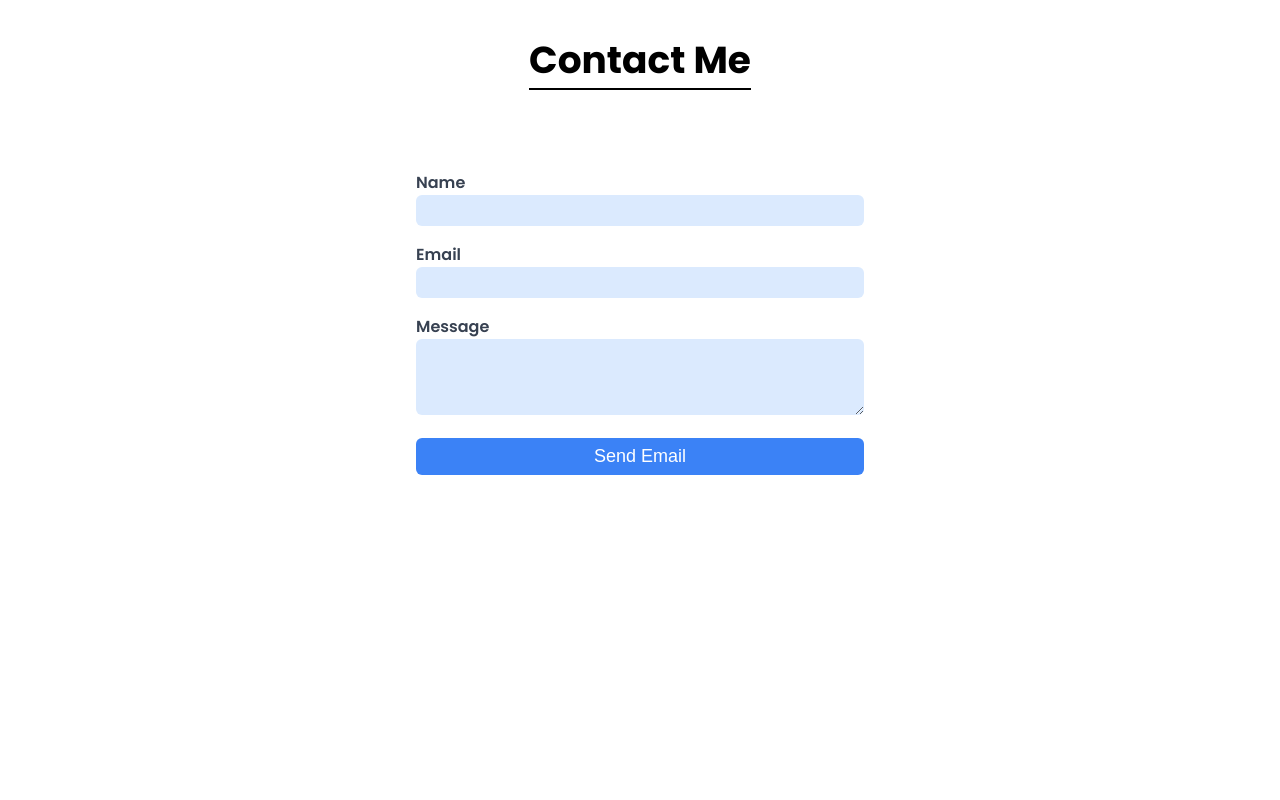
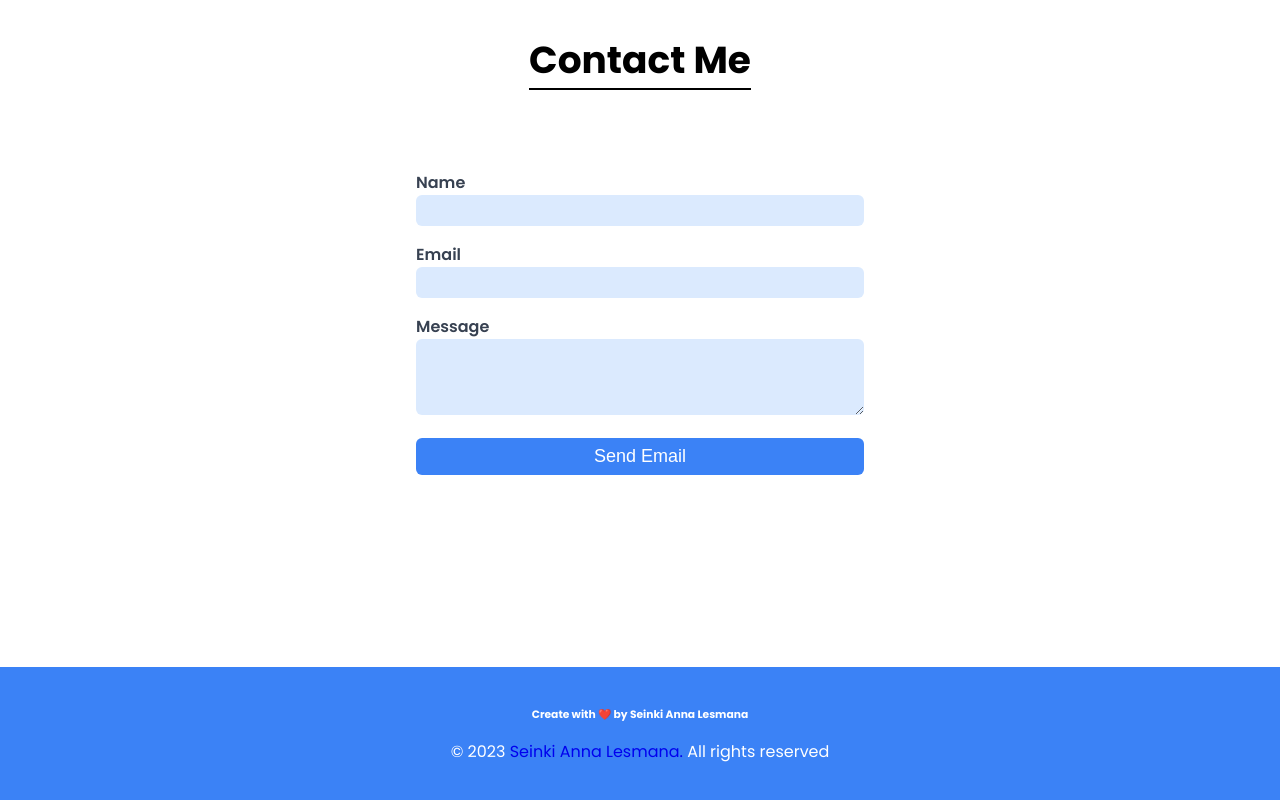
Before and after one commit to Seinki/seinki-personal-portfolio-web, a React (Vite) app: page / in a window 1280 px wide. Shown: the part 5545-6345 px from the top of the page. Before the commit the page ends 6132 px from the top, so only its background shows below. Built offline with nearby package versions, Linux system fonts and the light colour scheme.

Commit message:
Add & styling footer component

```diff
--- a/src/App.jsx
+++ b/src/App.jsx
@@ -6,6 +6,7 @@ import Resume from './component/Resume'
 import Skills from './component/Skills'
 import Portfolio from './component/Portfolio'
 import Contact from './component/Contact'
+import Footer from './component/Footer'
 
 function App() {
   return (
@@ -17,6 +18,7 @@ function App() {
       <Skills />
       <Portfolio />
       <Contact />
+      <Footer />
     </>
   )
 }
--- /dev/null
+++ b/src/component/Footer.jsx
@@ -0,0 +1,17 @@
+// import personalData from "../personalData.json/";
+
+export default function Footer() {
+  return (
+    <section>
+      {/* <!-- footer --> */}
+      <footer>
+        <div className="text-footer">
+        </div>
+        <div className="footer-content">
+          <h6>Create with ❤️ by Seinki Anna Lesmana</h6>
+          &copy; 2023 <span className="text-span-footer"><a href="https://www.linkedin.com/in/seinkiannalesmana/" target="_blank" rel="noopener noreferrer">Seinki Anna Lesmana.</a></span> All rights reserved
+        </div>
+      </footer>
+    </section>
+  )
+}
--- a/src/style.css
+++ b/src/style.css
@@ -663,3 +663,21 @@ nav {
   background-color: rgb(37 99 235);
   transition: all 0.3s ease-in-out;
 }
+
+/* Footer Section */
+.footer-content {
+  padding-top: 2.50rem;
+  padding-bottom: 2.50rem;
+  margin-top: 5rem;
+  text-align: center;
+  color: white;
+  background-color: rgb(59 130 246);
+}
+
+.footer-content > h6 {
+  margin-bottom: 1rem;
+}
+
+.text-span-footer {
+  color: #2e90ff;
+}
```
